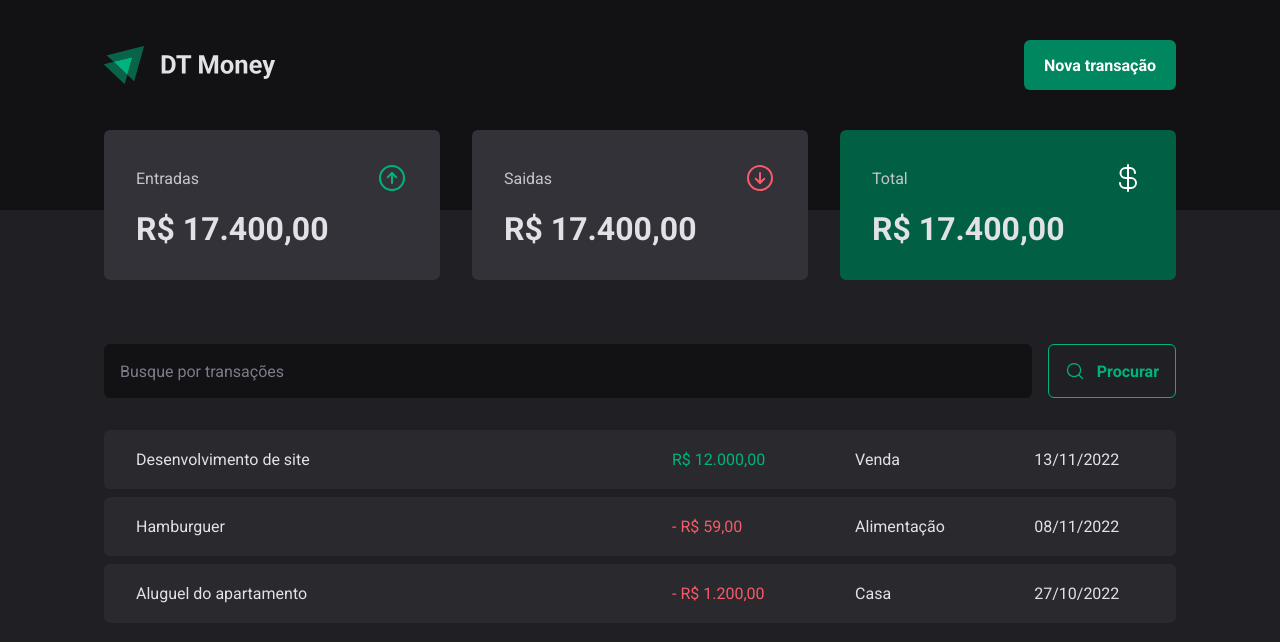
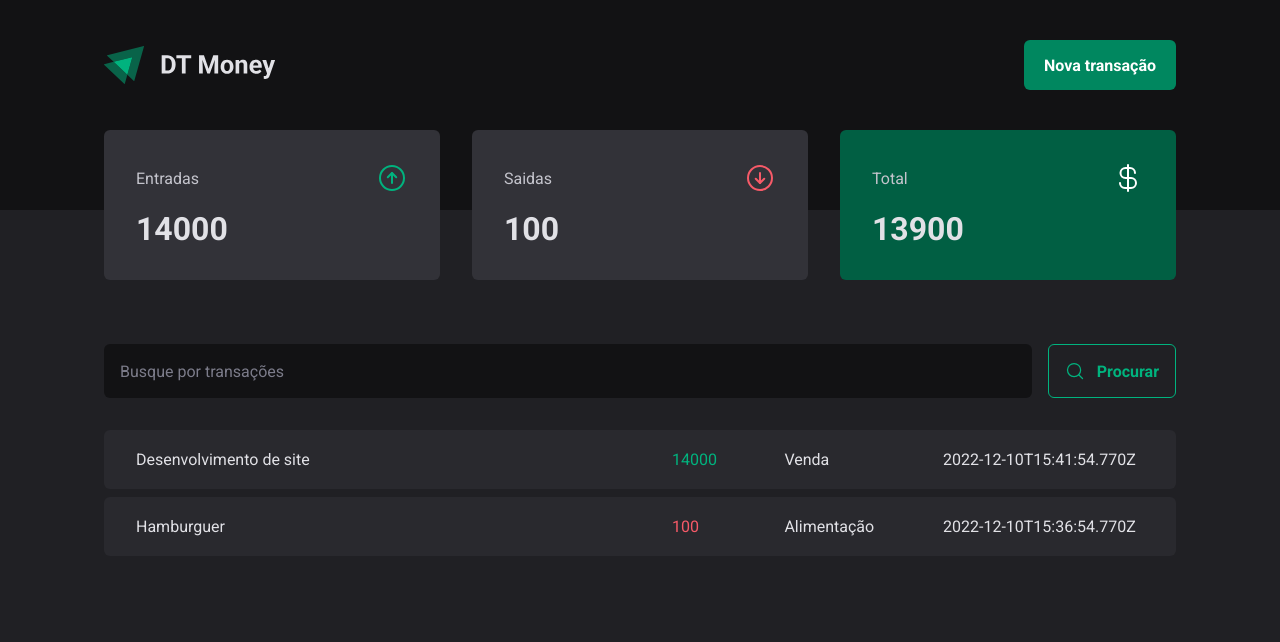
Before and after one commit to EbersonSilva/03-dt-money, a React (Vite) app: page / in a window 1280 px wide. Shown: the top 642 px of the page. Built offline with nearby package versions, Linux system fonts and the light colour scheme; data requests are answered from the project's data file.

Commit message:
Feito a conexão com API

```diff
--- a/package.json
+++ b/package.json
@@ -5,6 +5,7 @@
   "type": "module",
   "scripts": {
     "dev": "vite",
+    "dev:server": "json-server server.json -w -d 500",
     "build": "tsc && vite build",
     "preview": "vite preview"
   },
@@ -21,6 +22,7 @@
     "@types/react-dom": "^18.0.8",
     "@types/styled-components": "^5.1.26",
     "@vitejs/plugin-react": "^2.2.0",
+    "json-server": "^0.17.1",
     "typescript": "^4.6.4",
     "vite": "^3.2.3"
   }
--- /dev/null
+++ b/server.json
@@ -0,0 +1,20 @@
+{
+  "transactions": [
+    {
+      "id": 1,
+      "description": "Desenvolvimento de site",
+      "type": "income",
+      "category": "Venda",
+      "price": 14000,
+      "createdAt": "2022-12-10T15:41:54.770Z"
+    },
+    {
+      "id": 2,
+      "description": "Hamburguer",
+      "type": "outcome",
+      "category": "Alimentação",
+      "price": 100,
+      "createdAt": "2022-12-10T15:36:54.770Z"
+    }
+  ]
+}
--- a/src/App.tsx
+++ b/src/App.tsx
@@ -1,4 +1,5 @@
 import { ThemeProvider } from "styled-components";
+import { TransactionsProvider } from "./contexts/TransactionsContext";
 import { Transactions } from "./pages/Transactions";
 import { GlobalStyle } from "./styles/global";
 import { defaultTheme } from "./theme/default";
@@ -8,7 +9,11 @@
   return (
     <ThemeProvider theme={defaultTheme}>
       <GlobalStyle />
-      <Transactions/>
+
+      <TransactionsProvider>
+        <Transactions/>
+      </TransactionsProvider>
+
 
     </ThemeProvider>
   )
--- a/src/components/Summary/index.tsx
+++ b/src/components/Summary/index.tsx
@@ -1,7 +1,32 @@
 import { SummaryCard, SummaryContainer } from "./styles";
 import {ArrowCircleUp, ArrowCircleDown, CurrencyDollar} from 'phosphor-react'
+import { useContext } from "react";
+import { TransactionsContext } from "../../contexts/TransactionsContext";
 
 export function Summary(){
+
+  const { transactions } = useContext(TransactionsContext)
+
+  const summary = transactions.reduce(
+    (acc, transaction ) => {
+      if(transaction.type === 'income'){
+        acc.income += transaction.price
+        acc.total += transaction.price
+      } else{
+        acc.outcome  += transaction.price
+        acc.total -= transaction.price
+      }
+
+      return acc
+    },
+    {
+      income: 0,
+      outcome: 0,
+      total: 0,
+
+    }
+  )
+
   return(
     <SummaryContainer>
       <SummaryCard>
@@ -9,7 +34,7 @@
           <span>Entradas</span>
           <ArrowCircleUp size={32} color="#00b37e"/>
         </header>
-        <strong>R$ 17.400,00</strong>
+        <strong>{summary.income}</strong>
       </SummaryCard>
 
       <SummaryCard>
@@ -17,7 +42,7 @@
           <span>Saidas</span>
           <ArrowCircleDown size={32} color="#f75a68"/>
         </header>
-        <strong>R$ 17.400,00</strong>
+        <strong>{summary.outcome}</strong>
       </SummaryCard>
 
       <SummaryCard variant="green">
@@ -25,7 +50,7 @@
           <span>Total</span>
           <CurrencyDollar size={32} color="#fff"/>
         </header>
-        <strong>R$ 17.400,00</strong>
+        <strong>{summary.total}</strong>
       </SummaryCard>
     </SummaryContainer>
   )
--- /dev/null
+++ b/src/contexts/TransactionsContext.tsx
@@ -0,0 +1,40 @@
+import { createContext, useEffect, useState } from "react";
+
+interface Transaction{
+  id: number;
+  description: string;
+  type: 'income' | 'outcome';
+  price: number;
+  category: string;
+  createdAt: string;
+}
+
+interface TransactionContextType{
+  transactions: Transaction[]
+}
+
+interface TransactionProviderProps{
+  children: React.ReactNode
+}
+
+export const TransactionsContext =  createContext({} as TransactionContextType);
+
+export function TransactionsProvider({children  }: TransactionProviderProps){
+  const [transactions, setTransactions] = useState<Transaction[]>([])
+
+  async function loadTransactions(){
+    const response = await fetch("http://localhost:3000/transactions");
+    const data = await response.json();
+    setTransactions(data)
+  }
+
+useEffect(() => {
+    loadTransactions();
+},[])
+
+  return(
+    <TransactionsContext.Provider value={{ transactions }}>
+      {children}
+    </TransactionsContext.Provider>
+    )
+}
--- a/src/pages/Transactions/index.tsx
+++ b/src/pages/Transactions/index.tsx
@@ -1,9 +1,16 @@
+import { useContext, useEffect, useState } from "react";
 import { Header } from "../../components/Header";
 import { Summary } from "../../components/Summary";
+import { TransactionsContext } from "../../contexts/TransactionsContext";
 import { SearchForm } from "./components/SearchForm";
 import { PriceHighLight, TransactionsContainer, TransactionsTable } from "./styles";
 
+
+
 export function Transactions(){
+  const{transactions} = useContext(TransactionsContext)
+
+
   return(
     <div>
       <Header/>
@@ -14,36 +21,22 @@
 
       <TransactionsTable>
         <tbody>
-        <tr>
-            <td width="50%">Desenvolvimento de site</td>
+          {transactions.map(transaction => {
+            return(
+            <tr key={transaction.id}>
+              <td width="50%">{transaction.description}</td>
             <td>
-              <PriceHighLight variant="income">
-                R$ 12.000,00
+              <PriceHighLight variant={transaction.type}>
+               {transaction.price}
               </PriceHighLight>
             </td>
-            <td>Venda</td>
-            <td>13/11/2022</td>
+            <td>{transaction.category}</td>
+            <td>{transaction.createdAt}</td>
           </tr>
-          <tr>
-            <td width="50%">Hamburguer</td>
-            <td>
-              <PriceHighLight variant="outcome">
-              - R$ 59,00
-              </PriceHighLight>
-            </td>
-            <td>Alimentação</td>
-            <td>08/11/2022</td>
-          </tr>
-          <tr>
-            <td width="50%">Aluguel do apartamento</td>
-            <td>
-              <PriceHighLight variant="outcome">
-              - R$ 1.200,00
-              </PriceHighLight>
-              </td>
-            <td>Casa</td>
-            <td>27/10/2022</td>
-          </tr>
+            )
+          })}
+
+
         </tbody>
       </TransactionsTable>
       </TransactionsContainer>
```
Also changed, not shown: 1 other file (tests, documents, lock files or other folders).
